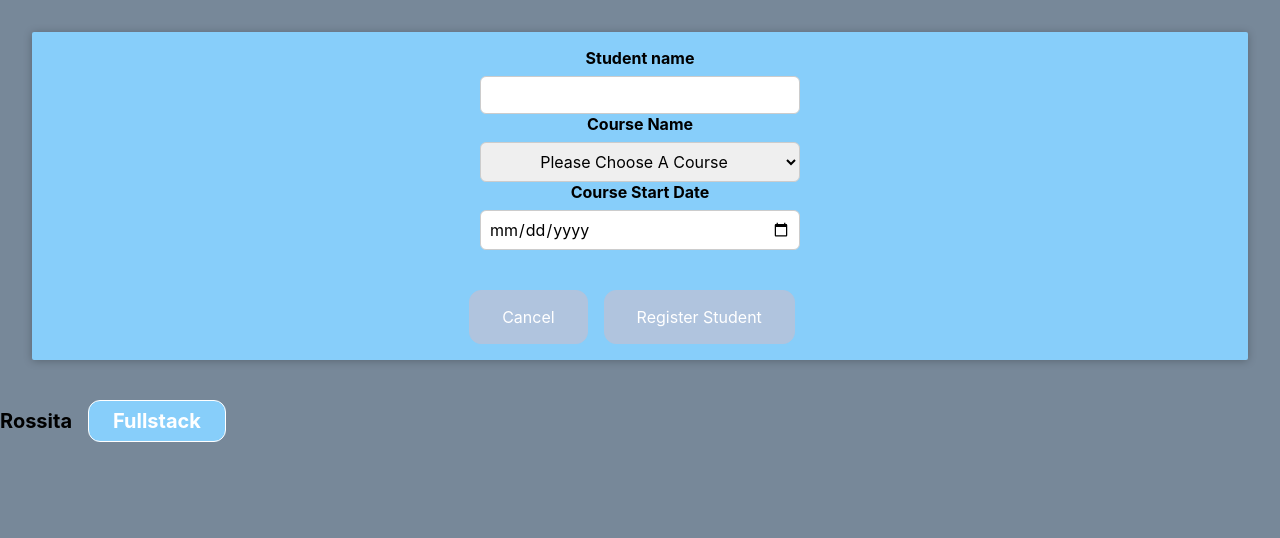
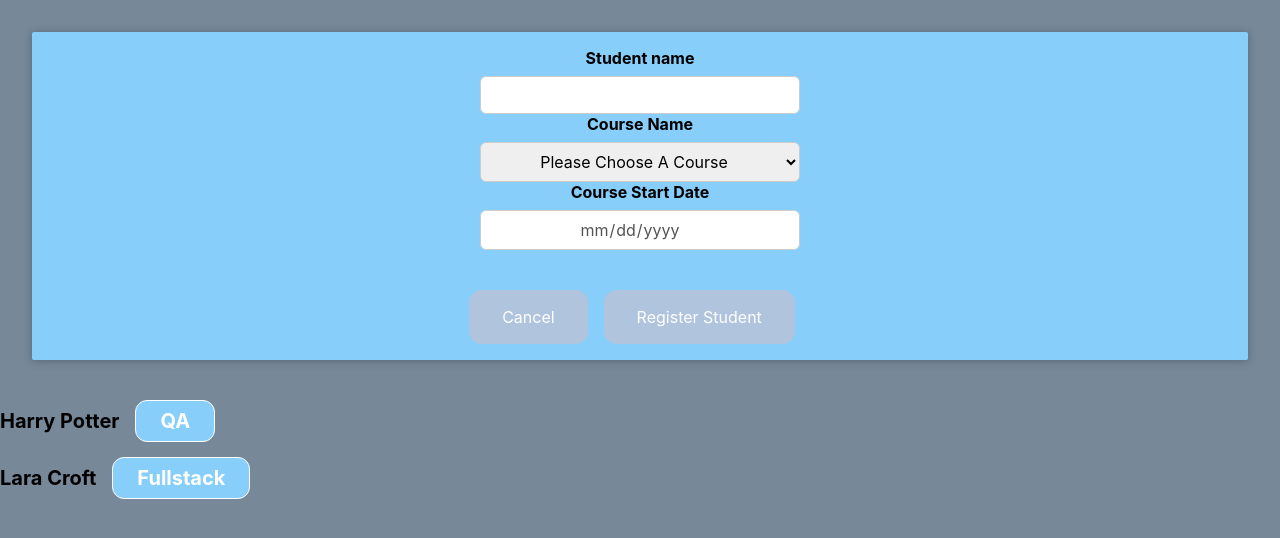
Before and after one commit to AaronsonRossita/first_react_project_02-23, a React (Create React App) app: page / in a window 1280 px wide. Shown: the top 538 px of the page. Built offline with nearby package versions, Linux system fonts and the light colour scheme.

Commit message:
RegisteredStudent

```diff
--- a/src/App.js
+++ b/src/App.js
@@ -4,10 +4,49 @@ import RegisteredStudent from './components/registeredStudents/RegisteredStudent
 
 function App() {
 
+  const MOCK_STUDENTS = [
+    {
+      name: "Harry Potter",
+      course: "QA"
+    },
+    {
+      name: "Lara Croft",
+      course: "Fullstack"
+    }
+  ]
+
+  const MOCK_COURSES = {
+    fullstack: {
+      id: "1",
+      name: "fullstack",
+      displayName: "Fullstack Course",
+      startDate: new Date(2023, 7, 14),
+    },
+    qa: {
+      id: "2",
+      name: "qa",
+      displayName: "QA Course",
+      startDate: new Date(2023, 2, 20),
+    },
+    cyber: {
+      id: "3",
+      name: "cyber",
+      displayName: "Cyber Course",
+      startDate: new Date(2023, 4, 5),
+    },
+    product: {
+      id: "4",
+      name: "product",
+      displayName: "Product Course",
+      startDate: new Date(2023, 6, 30),
+    },
+  };
+
   return(
     <div>
-      <NewStudent/>
-      <RegisteredStudent/>
+      <NewStudent courses={MOCK_COURSES}/>
+      <RegisteredStudent student={MOCK_STUDENTS[0]}/>
+      <RegisteredStudent student={MOCK_STUDENTS[1]}/>
     </div>
   );
 }
--- a/src/components/newStudent/NewStudent.js
+++ b/src/components/newStudent/NewStudent.js
@@ -5,7 +5,7 @@ import StudentForm from "./StudentForm";
 function NewStudent(props){
     return(
         <div className="new-registration">
-            <StudentForm/>
+            <StudentForm courses={props.courses}/>
         </div>
     )
 }
--- a/src/components/newStudent/StudentForm.js
+++ b/src/components/newStudent/StudentForm.js
@@ -1,7 +1,22 @@
-import React from "react";
+import React, { useState } from "react";
 import './StudentForm.css'
 
 function StudentForm(props){
+
+    console.log(props.courses);
+
+    const [studentName, setStudentName] = useState("");
+    const [chosenCourse, setChosenCourse] = useState("");
+    const [courseDate, setCourseDate] = useState("");
+
+    const handleNameChange = (event) => {
+        setStudentName(event.target.value);
+        console.log(event.target.value);
+    }
+
+    const handleCourseChange = (event) => {
+
+    }
 
     return(
         <form>
@@ -9,7 +24,7 @@ function StudentForm(props){
 
                 <div className="new-registration__control">
                     <label>Student name</label>
-                    <input type="text"></input>
+                    <input type="text" onChange={handleNameChange} value={studentName}></input>
                 </div>
 
                 <div className="new-registration__control">
@@ -17,7 +32,8 @@ function StudentForm(props){
                     <select
                         className="course-selection"
                         defaultValue=""
-                        required>
+                        required
+                        onChange={handleCourseChange}>
                         <option value="" disabled>
                             Please Choose A Course
                         </option>
@@ -30,7 +46,7 @@ function StudentForm(props){
 
                 <div className="new-registration__control">
                     <label>Course Start Date</label>
-                    <input type="date"/>
+                    <input type="date" disabled/>
                 </div>
 
                 <br/><br/>
--- a/src/components/registeredStudents/RegisteredStudent.js
+++ b/src/components/registeredStudents/RegisteredStudent.js
@@ -1,13 +1,14 @@
 import React from "react";
 import "./RegisteredStudent.css"
 
-function RegisteredStudent(){
+function RegisteredStudent(props){
+
     return(
         <div>
             <div className="registration-student__description">
-                <h2>Rossita</h2>
+                <h2>{props.student.name}</h2>
                 <div className="registration-student__course">
-                    Fullstack
+                    {props.student.course}
                 </div>
             </div>
         </div>
```
Also changed, not shown: public/manifest.json.
